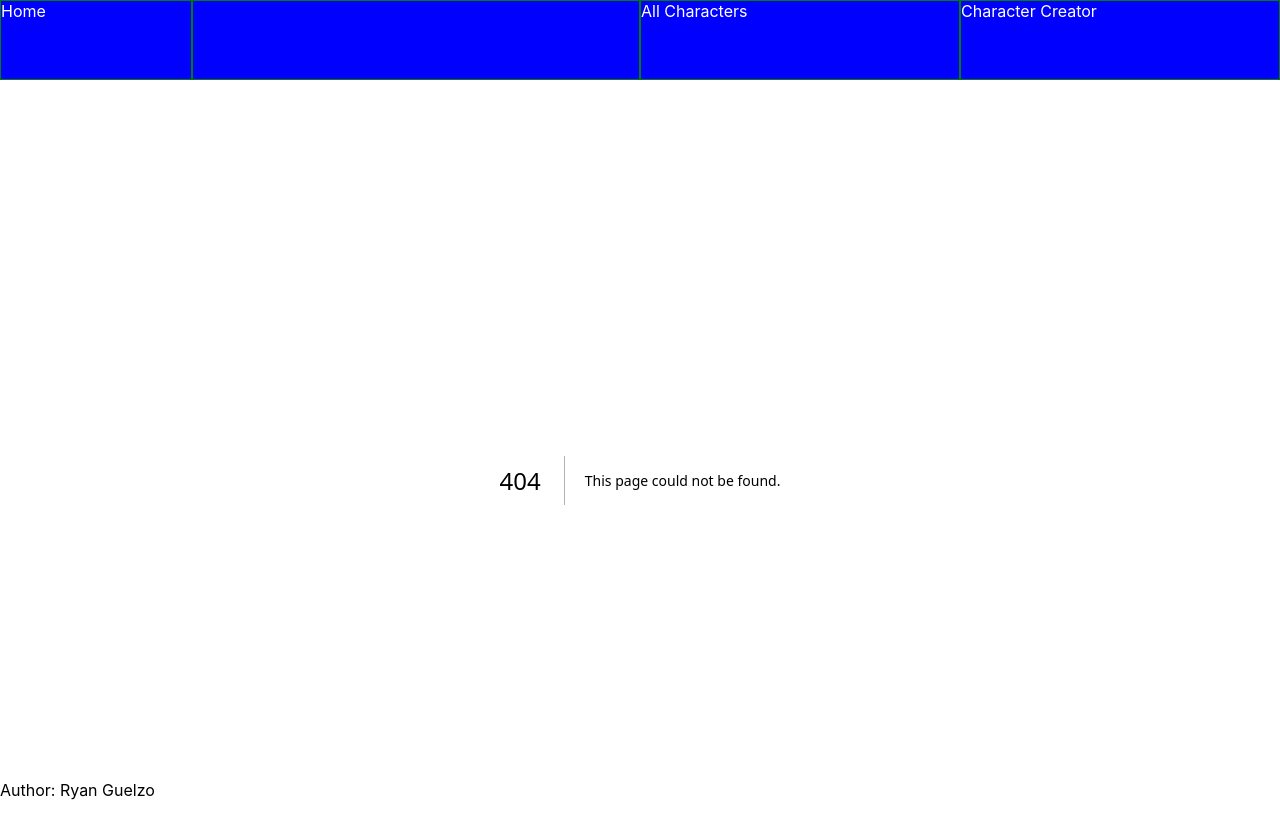
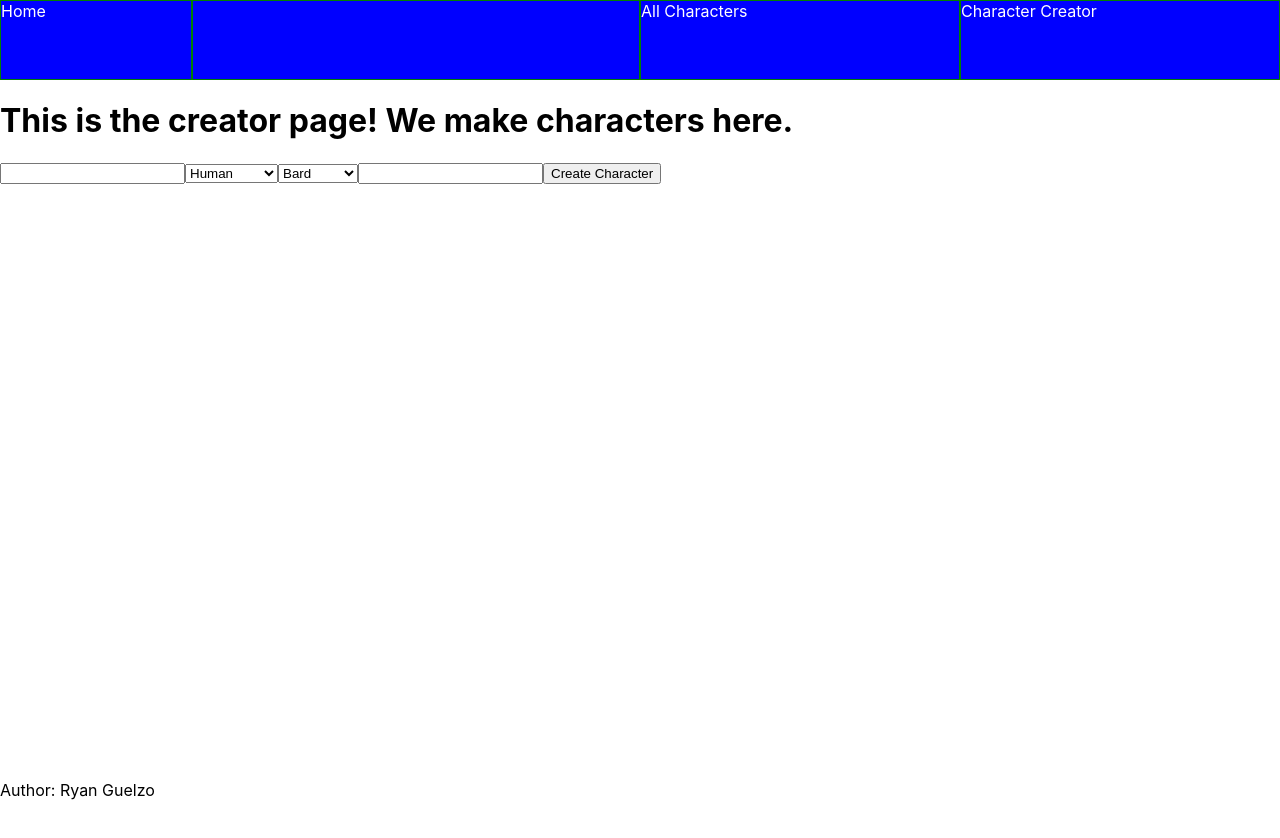
Before and after one commit to ryguy806/dnd-character-creator, a Next.js app: page /creator in a window 1280 px wide. Before the commit this address had no page. Shown: the top 838 px of the page. After the commit the page ends 800 px from the top, so only its background shows below. Built offline with nearby package versions, Linux system fonts and the light colour scheme.

Commit message:
Basic Character form finished.

```diff
--- /dev/null
+++ b/pages/creator/index.tsx
@@ -0,0 +1,41 @@
+
+const Creator = () => {
+
+    return (
+        <>
+            <h1>This is the creator page! We make characters here.</h1>
+            <form action="#">
+                <input type="text" name="character_name" id="character_name" />
+                <select name="character_species" id="character_species">
+                    <option value="human">Human</option>
+                    <option value="dwarf">Dwarf</option>
+                    <option value="elf">Elf</option>
+                    <option value="halfing">Halfling</option>
+                    <option value="half-elf">Half-elf</option>
+                    <option value="half-orc">Half-orc</option>
+                    <option value="tiefling">Tiefling</option>
+                    <option value="dragonborn">Dragonborn</option>
+                </select>
+                <select name="character_class" id="character_class">
+                    <option value="bard">Bard</option>
+                    <option value="monk">Monk</option>
+                    <option value="barbarian">Barbarian</option>
+                    <option value="druid">Druid</option>
+                    <option value="rogue">Rogue</option>
+                    <option value="ranger">Ranger</option>
+                    <option value="fighter">Fighter</option>
+                    <option value="paladin">Paladin</option>
+                    <option value="sorcerer">Sorcerer</option>
+                    <option value="wizard">Wizard</option>
+                    <option value="artificer">Artificer</option>
+                    <option value="warlock">Warlock</option>
+                    <option value="cleric">Cleric</option>
+                </select>
+                <input type="number" name="class_lvl" id="class_lvl" />
+                <button type="submit">Create Character</button>
+            </form>
+        </>
+    )
+}
+
+export default Creator;
```
